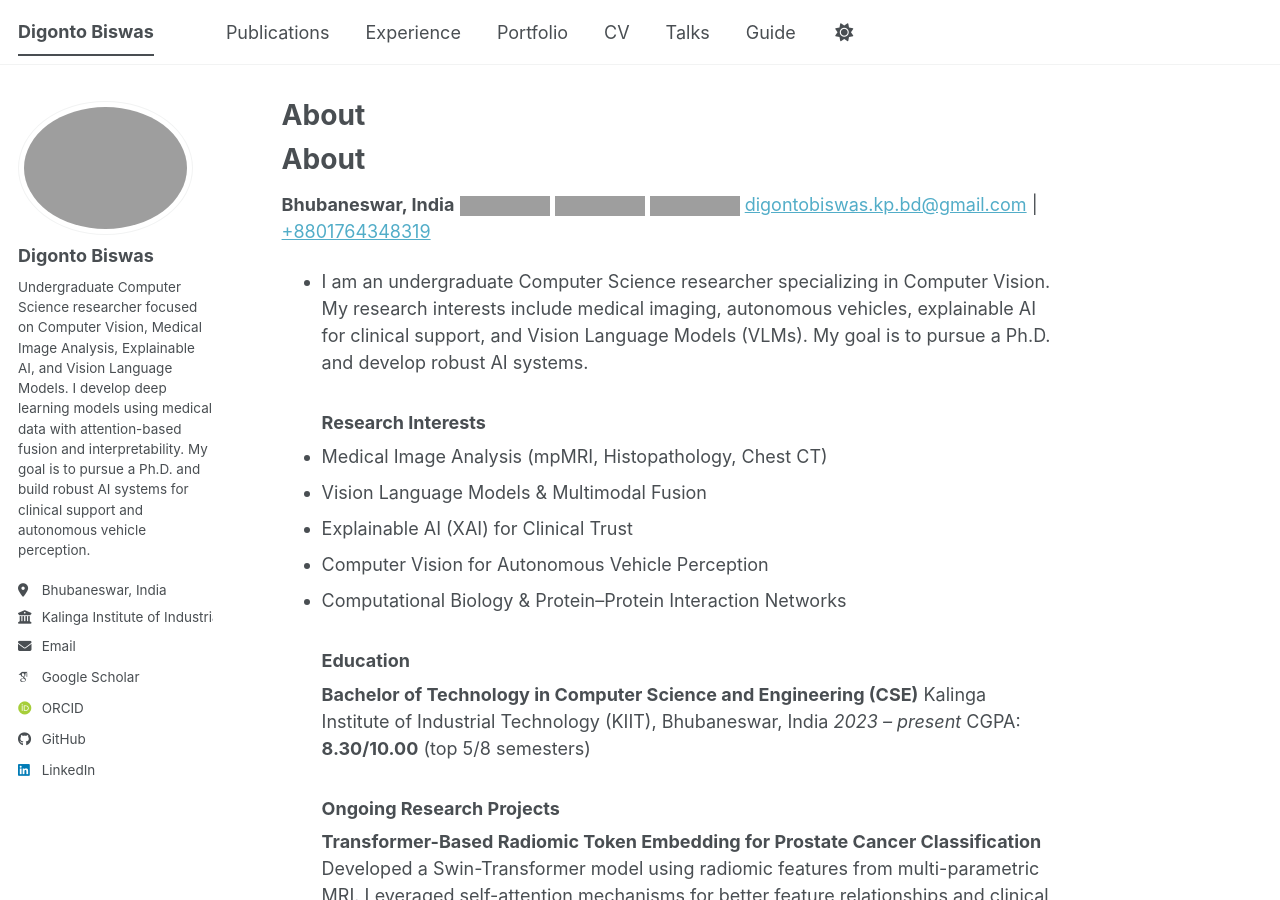
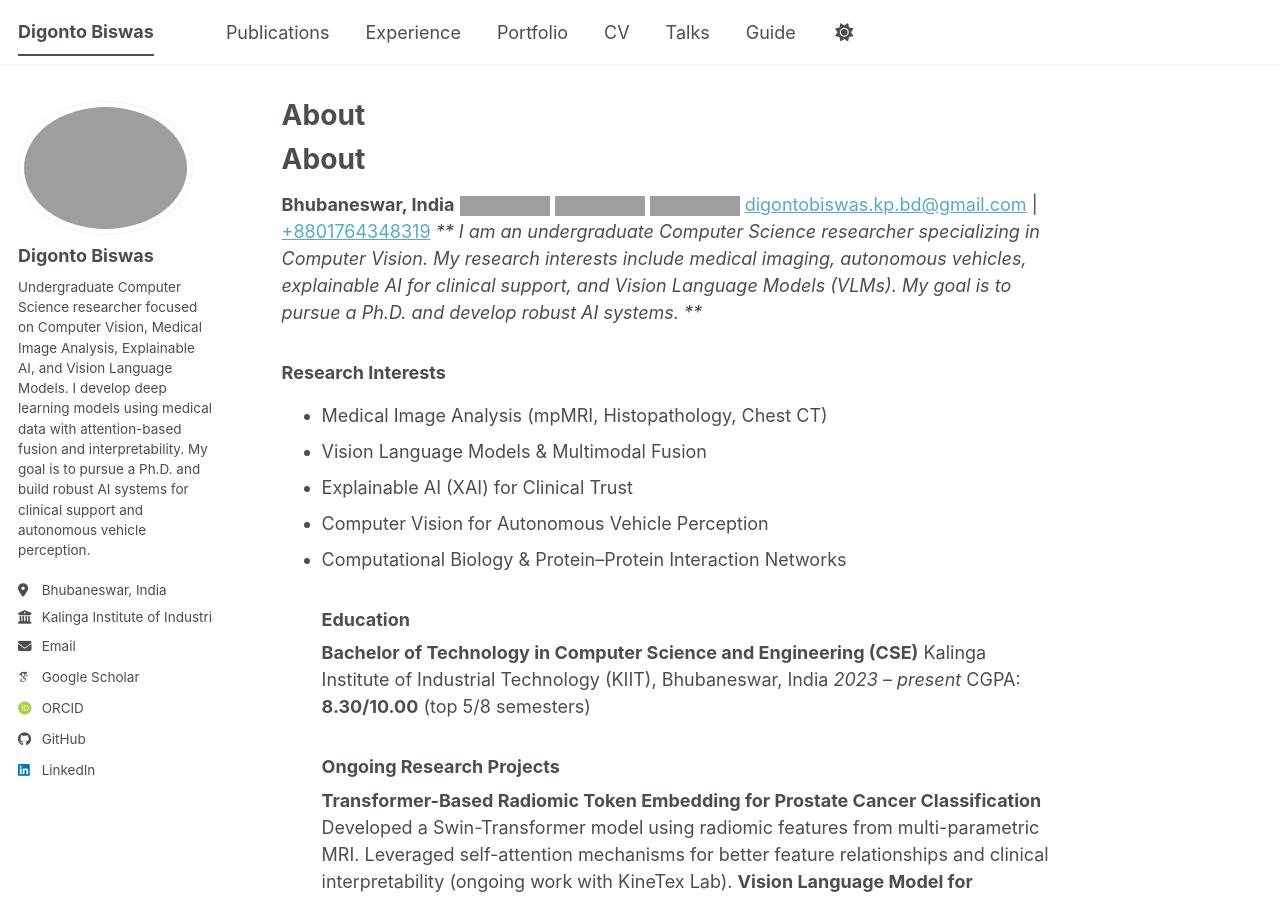
Before and after one commit to digontobiswas/digontobiswas.github.io, a Jekyll site: the page built from _pages/about.md, in a window 1280 px wide and 900 px high. Built offline with Jekyll 4.4.1, drawn with Linux system fonts in a browser that asks for light colours; some web fonts are replaced; a script bundle is joined from its source files by our own code; library files that are not in the unit come from our copies; our own code applies the rules of GitHub Pages for plain Markdown files; grey boxes are pictures that could not be loaded.

```diff
--- a/_pages/about.md
+++ b/_pages/about.md
@@ -12,9 +12,9 @@ redirect_from:
 [![Google Scholar](https://img.shields.io/badge/Google_Scholar-4285F4?style=flat&logo=google-scholar)](https://scholar.google.com/citations?user=cdnKCqMAAAAJ)
 [![LinkedIn](https://img.shields.io/badge/LinkedIn-0077B5?style=flat&logo=linkedin&logoColor=white)](https://www.linkedin.com/in/digonto-biswas/)
 [digontobiswas.kp.bd@gmail.com](mailto:digontobiswas.kp.bd@gmail.com) | [+8801764348319](tel:+8801764348319)
-- I am an undergraduate Computer Science researcher specializing in Computer Vision. My research interests include medical
+*** I am an undergraduate Computer Science researcher specializing in Computer Vision. My research interests include medical
 imaging, autonomous vehicles, explainable AI for clinical support, and Vision Language Models (VLMs). My goal is to
-pursue a Ph.D. and develop robust AI systems.
+pursue a Ph.D. and develop robust AI systems. ***
 ### Research Interests
 - Medical Image Analysis (mpMRI, Histopathology, Chest CT)
 - Vision Language Models & Multimodal Fusion
```
